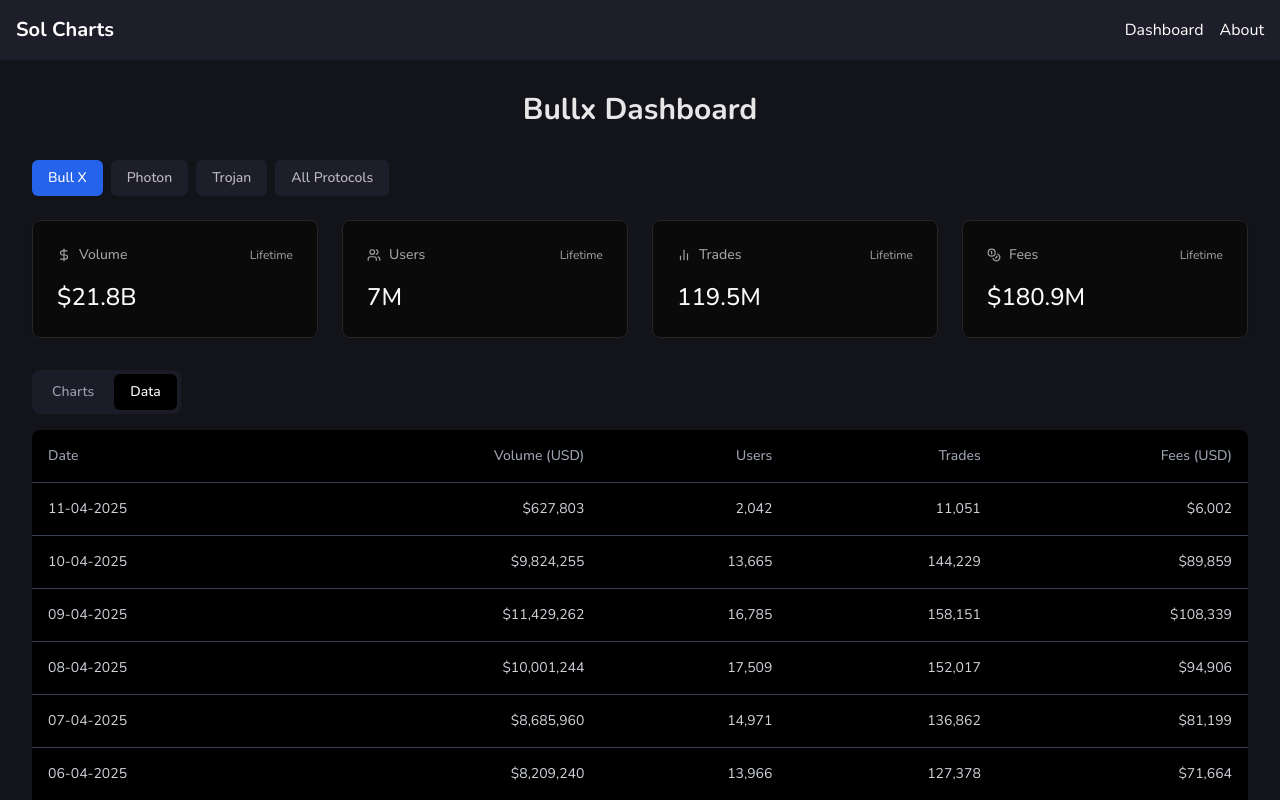
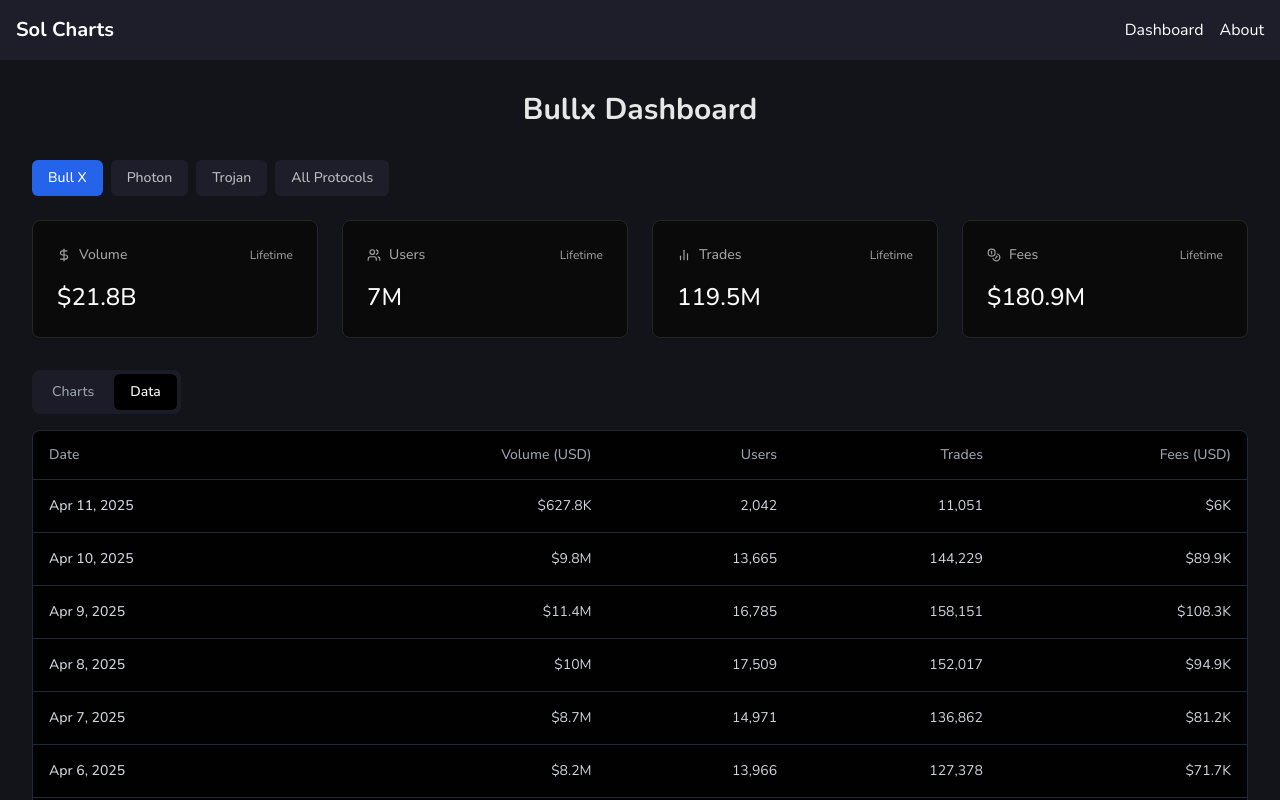
Before and after one commit to shadowbrypto/solana-dashboard, a React (Create React App) app: page / in a window 1280 px wide. Both pictures are taken after a click on the button "Data". Shown: the top 800 px of the page. Built offline with nearby package versions, Linux system fonts and the light colour scheme.

Commit message:
more ui changes

```diff
--- a/src/components/DataTable.tsx
+++ b/src/components/DataTable.tsx
@@ -1,5 +1,13 @@
-import { DailyData } from "../types";
+import { DailyData } from "@/types";
 import { useState } from "react";
+import {
+  Table,
+  TableBody,
+  TableCell,
+  TableHead,
+  TableHeader,
+  TableRow,
+} from "@/components/ui/table";
 import { ChevronLeftIcon, ChevronRightIcon } from "lucide-react";
 
 interface DataTableProps {
@@ -22,64 +30,64 @@ export function DataTable({ data }: DataTableProps) {
   const handleNextPage = () => {
     setCurrentPage((prev) => Math.min(prev + 1, totalPages));
   };
+
   return (
-    <div className="bg-black rounded-lg overflow-hidden">
-      <div className="overflow-x-auto">
-        <table className="w-full">
-          <thead>
-            <tr className="border-b border-gray-700">
-              <th className="text-left p-4 text-sm font-medium text-gray-400">
-                Date
-              </th>
-              <th className="text-right p-4 text-sm font-medium text-gray-400">
-                Volume (USD)
-              </th>
-              <th className="text-right p-4 text-sm font-medium text-gray-400">
-                Users
-              </th>
-              <th className="text-right p-4 text-sm font-medium text-gray-400">
-                Trades
-              </th>
-              <th className="text-right p-4 text-sm font-medium text-gray-400">
-                Fees (USD)
-              </th>
-            </tr>
-          </thead>
-          <tbody>
-            {currentData.map((row) => (
-              <tr
-                key={row.formattedDay}
-                className={`border-b border-gray-700 last:border-b-0`}
+    <div className="w-full rounded-lg bg-black/95 border border-gray-800 hover:bg-black/90 transition-colors duration-200">
+      <Table>
+        <TableHeader>
+          <TableRow className="border-gray-800 hover:bg-black/80">
+            <TableHead className="text-gray-400">Date</TableHead>
+            <TableHead className="text-right text-gray-400">Volume (USD)</TableHead>
+            <TableHead className="text-right text-gray-400">Users</TableHead>
+            <TableHead className="text-right text-gray-400">Trades</TableHead>
+            <TableHead className="text-right text-gray-400">Fees (USD)</TableHead>
+          </TableRow>
+        </TableHeader>
+        <TableBody>
+          {currentData.map((row, index) => (
+            <TableRow
+              key={index}
+              className="border-gray-800 hover:bg-black/80"
             >
-                <td className="p-4 text-sm text-gray-300">
-                  {row.formattedDay}
-                </td>
-                <td className="p-4 text-sm text-gray-300 text-right">
+              <TableCell className="text-gray-300 font-medium">
+                {new Intl.DateTimeFormat("en-US", {
+                  month: "short",
+                  day: "numeric",
+                  year: "numeric",
+                }).format(
+                  new Date(
+                    row.formattedDay.split("-").reverse().join("-")
+                  )
+                )}
+              </TableCell>
+              <TableCell className="text-gray-300 text-right">
                 {new Intl.NumberFormat("en-US", {
                   style: "currency",
                   currency: "USD",
-                    maximumFractionDigits: 0,
+                  notation: "compact",
+                  minimumFractionDigits: 0,
+                  maximumFractionDigits: 1,
                 }).format(row.total_volume_usd)}
-                </td>
-                <td className="p-4 text-sm text-gray-300 text-right">
+              </TableCell>
+              <TableCell className="text-gray-300 text-right">
                 {new Intl.NumberFormat("en-US").format(row.daily_users)}
-                </td>
-                <td className="p-4 text-sm text-gray-300 text-right">
+              </TableCell>
+              <TableCell className="text-gray-300 text-right">
                 {new Intl.NumberFormat("en-US").format(row.daily_trades)}
-                </td>
-                <td className="p-4 text-sm text-gray-300 text-right">
+              </TableCell>
+              <TableCell className="text-gray-300 text-right">
                 {new Intl.NumberFormat("en-US", {
                   style: "currency",
                   currency: "USD",
-                    maximumFractionDigits: 0,
+                  notation: "compact",
+                  minimumFractionDigits: 0,
+                  maximumFractionDigits: 1,
                 }).format(row.total_fees_usd)}
-                </td>
-              </tr>
+              </TableCell>
+            </TableRow>
           ))}
-          </tbody>
-        </table>
-      </div>
-
+        </TableBody>
+      </Table>
       <div className="flex items-center justify-between px-4 py-3 border-t border-gray-700">
         <div className="text-sm text-gray-400">
           Showing {startIndex + 1} to {Math.min(endIndex, data.length)} of{" "}
--- /dev/null
+++ b/src/components/ui/table.tsx
@@ -0,0 +1,117 @@
+import * as React from "react"
+
+import { cn } from "@/lib/utils"
+
+const Table = React.forwardRef<
+  HTMLTableElement,
+  React.HTMLAttributes<HTMLTableElement>
+>(({ className, ...props }, ref) => (
+  <div className="relative w-full overflow-auto">
+    <table
+      ref={ref}
+      className={cn("w-full caption-bottom text-sm", className)}
+      {...props}
+    />
+  </div>
+))
+Table.displayName = "Table"
+
+const TableHeader = React.forwardRef<
+  HTMLTableSectionElement,
+  React.HTMLAttributes<HTMLTableSectionElement>
+>(({ className, ...props }, ref) => (
+  <thead ref={ref} className={cn("[&_tr]:border-b", className)} {...props} />
+))
+TableHeader.displayName = "TableHeader"
+
+const TableBody = React.forwardRef<
+  HTMLTableSectionElement,
+  React.HTMLAttributes<HTMLTableSectionElement>
+>(({ className, ...props }, ref) => (
+  <tbody
+    ref={ref}
+    className={cn("[&_tr:last-child]:border-0", className)}
+    {...props}
+  />
+))
+TableBody.displayName = "TableBody"
+
+const TableFooter = React.forwardRef<
+  HTMLTableSectionElement,
+  React.HTMLAttributes<HTMLTableSectionElement>
+>(({ className, ...props }, ref) => (
+  <tfoot
+    ref={ref}
+    className={cn(
+      "border-t bg-muted/50 font-medium [&>tr]:last:border-b-0",
+      className
+    )}
+    {...props}
+  />
+))
+TableFooter.displayName = "TableFooter"
+
+const TableRow = React.forwardRef<
+  HTMLTableRowElement,
+  React.HTMLAttributes<HTMLTableRowElement>
+>(({ className, ...props }, ref) => (
+  <tr
+    ref={ref}
+    className={cn(
+      "border-b transition-colors hover:bg-muted/50 data-[state=selected]:bg-muted",
+      className
+    )}
+    {...props}
+  />
+))
+TableRow.displayName = "TableRow"
+
+const TableHead = React.forwardRef<
+  HTMLTableCellElement,
+  React.ThHTMLAttributes<HTMLTableCellElement>
+>(({ className, ...props }, ref) => (
+  <th
+    ref={ref}
+    className={cn(
+      "h-12 px-4 text-left align-middle font-medium text-muted-foreground [&:has([role=checkbox])]:pr-0",
+      className
+    )}
+    {...props}
+  />
+))
+TableHead.displayName = "TableHead"
+
+const TableCell = React.forwardRef<
+  HTMLTableCellElement,
+  React.TdHTMLAttributes<HTMLTableCellElement>
+>(({ className, ...props }, ref) => (
+  <td
+    ref={ref}
+    className={cn("p-4 align-middle [&:has([role=checkbox])]:pr-0", className)}
+    {...props}
+  />
+))
+TableCell.displayName = "TableCell"
+
+const TableCaption = React.forwardRef<
+  HTMLTableCaptionElement,
+  React.HTMLAttributes<HTMLTableCaptionElement>
+>(({ className, ...props }, ref) => (
+  <caption
+    ref={ref}
+    className={cn("mt-4 text-sm text-muted-foreground", className)}
+    {...props}
+  />
+))
+TableCaption.displayName = "TableCaption"
+
+export {
+  Table,
+  TableHeader,
+  TableBody,
+  TableFooter,
+  TableHead,
+  TableRow,
+  TableCell,
+  TableCaption,
+}
```
Also changed, not shown: src/components/TimelineChart.tsx (+75 -20 lines). Lines whose indentation alone changed are shown as unchanged.
